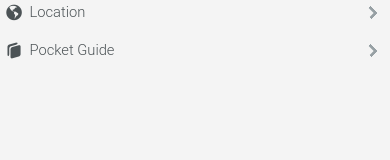
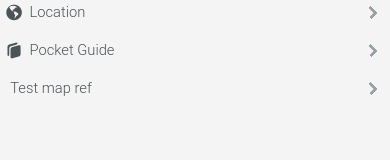
Before and after one commit to unibirmingham/MyUoB, a plain HTML site: page My UoB/index.html in a window 390 px wide. Shown: the part 170-330 px from the top of the page. Drawn offline with Linux system fonts and the light colour scheme; some packages are replaced by stand-ins of ours.

Commit message:
Changes made by Jon Winterbourn (j.p.winterbourn@bham.ac.uk).

```diff
--- a/My UoB/index.html
+++ b/My UoB/index.html
@@ -36,6 +36,7 @@
                 <!--<li><a data-icon="organize" href="guide.html" data-transition="slide">Pocket Guide (manual)</a></li>-->
                 <li><a data-icon="organize" href="autopocket.html" data-transition="slide">Pocket Guide</a></li>
                 <!--<li><a data-icon="organize" href="autopocket2.html" data-transition="slide">Auto Pocket Guide II (test)</a></li>-->
+                <li><a href="#tabstrip-location?q=loc:48.0000,9.000">Test map ref</a></li>
             </ul>
         </div>
     </div>
```
